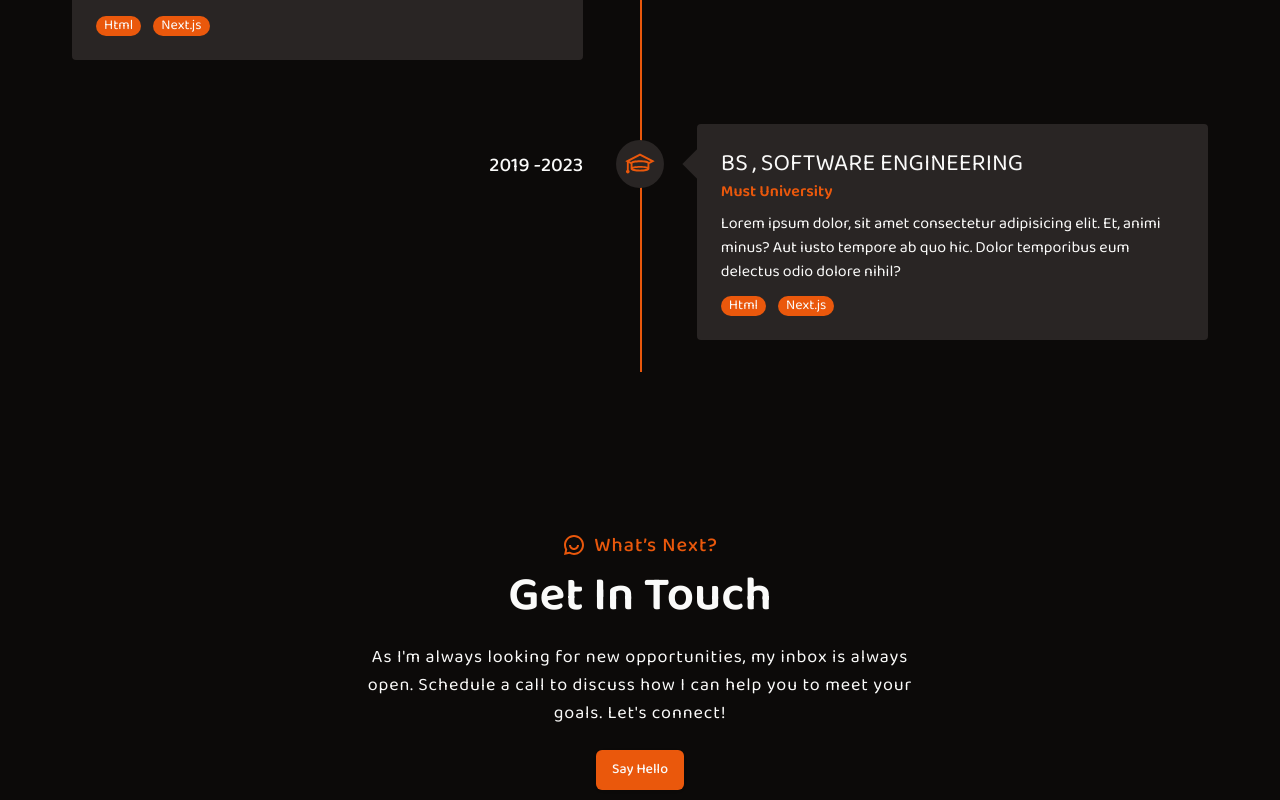
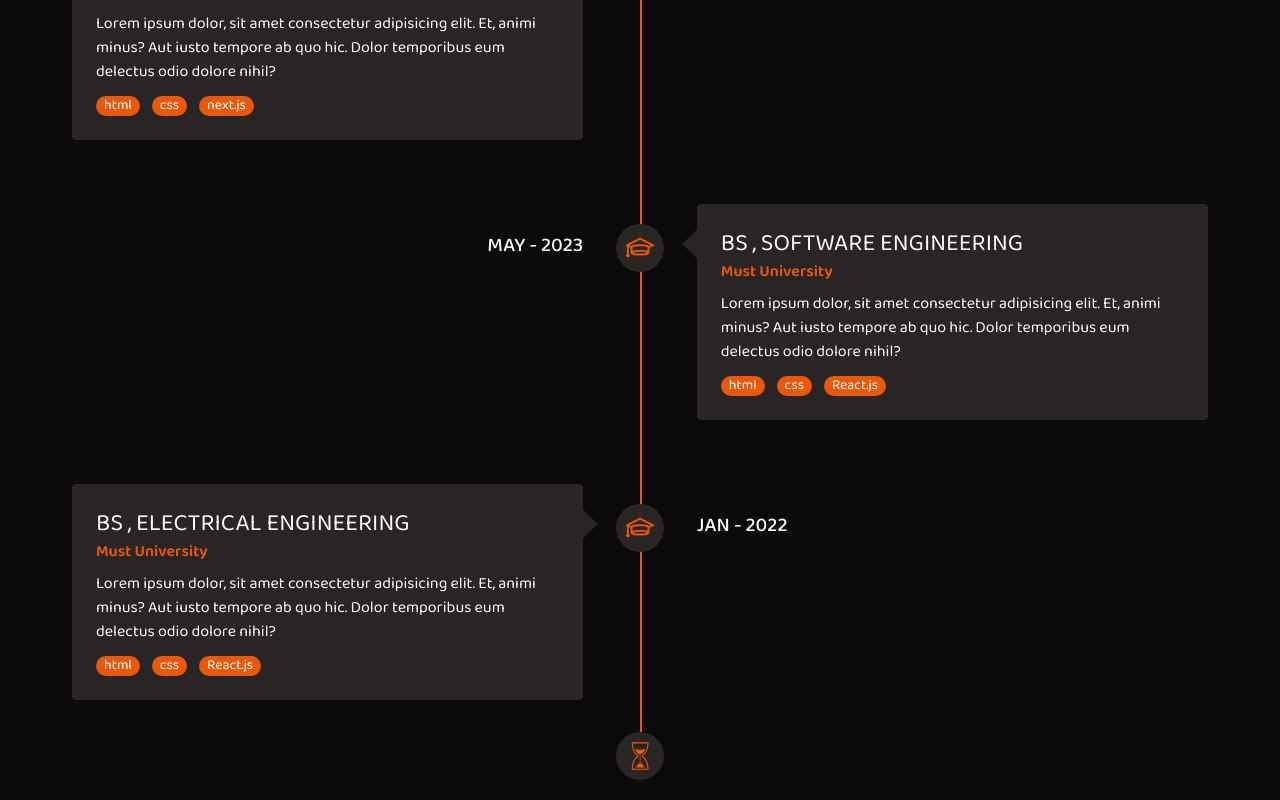
Before and after one commit to Umer-Aziz/portfolio, a Next.js app: page /about in a window 1280 px wide. Shown: the part 1760-2560 px from the top of the page. Built offline with nearby package versions, Linux system fonts and the light colour scheme.

Commit message:
added experience section

```diff
--- a/components/about/Experience.tsx
+++ b/components/about/Experience.tsx
@@ -2,72 +2,80 @@
 import React from 'react'
 import { motion } from 'framer-motion';
 import { LiaGraduationCapSolid } from "react-icons/lia";
+import { GiSandsOfTime } from "react-icons/gi";
+import { Each } from '../Each';
 
 const Experience = () => {
-
+    const experience = [
+        {
+            title: "Bs , Software engineering",
+            subtitle: "Must university",
+            description: "Lorem ipsum dolor, sit amet consectetur adipisicing elit. Et, animi minus? Aut iusto tempore ab quo hic. Dolor temporibus eum delectus odio dolore nihil?",
+            tags: ['html', 'css', 'next.js'],
+            icon: LiaGraduationCapSolid,
+            date: "2019 - 2023"
+        },
+        {
+            title: "Bs , Software engineering",
+            subtitle: "Must university",
+            description: "Lorem ipsum dolor, sit amet consectetur adipisicing elit. Et, animi minus? Aut iusto tempore ab quo hic. Dolor temporibus eum delectus odio dolore nihil?",
+            tags: ['html', 'css', 'React.js'],
+            icon: LiaGraduationCapSolid,
+            date: "May - 2023"
+        },
+        {
+            title: "Bs , Electrical Engineering",
+            subtitle: "Must university",
+            description: "Lorem ipsum dolor, sit amet consectetur adipisicing elit. Et, animi minus? Aut iusto tempore ab quo hic. Dolor temporibus eum delectus odio dolore nihil?",
+            tags: ['html', 'css', 'React.js'],
+            icon: LiaGraduationCapSolid,
+            date: "Jan - 2022"
+        },
+    ]
     return (
         <>
-    <motion.section  whileInView={{opacity:[0,1]}}
-      transition={{duration:1}}
+            <motion.section whileInView={{ opacity: [0, 1] }}
+                transition={{ duration: 1 }}
                 id='reviews' className='max-width padd-x padd-y'>
                 <div>
                     <div className='flex justify-center'>
                         <h4 className='text-4xl lg:text-5xl text-primary border-b-2 pb-1 border-primary inline-block'>Experience</h4>
                     </div>
-           <div className='relative mt-8 md:mt-16 min-h-96'>
-             <div className='absolute left-1/2 h-full w-0.5 bg-primary'></div>
+                    <div className='relative mt-8 md:mt-16 lg:mt-20 xl:mt-24'>
+                        <div className='absolute left-4 md:left-1/2 h-full w-0.5 bg-primary'></div>
+                         {/* Timeline Img  */}
+                         <div className='absolute top-full md:left-1/2 -ml-1 md:-ml-5 lg:-ml-6 w-10 h-10 lg:w-12 lg:h-12 bg-secondary rounded-full grid place-content-center'>
+                                        <GiSandsOfTime className='text-primary text-2xl lg:text-3xl' />
+                                    </div>
                         <div className='p-8 grid gap-16'>
 
+                            <Each of={experience} render={(item, index) =>
                                 <div className='relative'>
-
                                     {/* Timeline card content */}
-                      <div className='relative bg-secondary rounded p-6 w-[45%] bg-opacity-85'>
-                           <h2 className='uppercase text-2xl'>Bs , Software Engineering</h2>
-                           <h3 className='text-primary font-semibold'>Must University</h3>
-                           <p className='mt-2'>Lorem ipsum dolor, sit amet consectetur adipisicing elit. Et, animi minus? Aut iusto tempore ab quo hic. Dolor temporibus eum delectus odio dolore nihil?</p>
+                                    <div className={`relative bg-secondary rounded ml-6 md:ml-0 p-6 w-full md:w-[43%] lg:w-[44%] xl:w-[45%] bg-opacity-85 ${index % 2 === 1 &&  "md:float-right"}`}>
+                                        <h2 className='uppercase text-2xl'>{item.title}</h2>
+                                        <h3 className='text-primary font-semibold capitalize'>{item.subtitle}</h3>
+                                        <p className='mt-2'>{item.description}</p>
                                         <div className='Tag mt-3 flex items-center gap-3'>
-                             <span className='px-2 bg-primary rounded-2xl text-sm'>Html</span>
-                             <span className='px-2 bg-primary rounded-2xl text-sm'>Next.js</span>
+                                            {/* Loop through tags */}
+                                            {item.tags.map((tag:string, index:number) => (
+                                                <span key={index} className='px-2 bg-primary rounded-2xl text-sm text-white'>{tag}</span>
+                                            ))}
                                         </div>
                                         {/* shape  */}
-                           <div className='absolute top-6 -z-10 -right-2 rotate-45 bg-secondary w-8 h-8'></div>
+                                        <div className={`absolute top-6 -z-10 rotate-45 bg-secondary w-8 h-8 ${index % 2 === 1 ? "-left-2":"-left-2 md:left-auto md:-right-2"}`}></div>
                                     </div>
 
                                     {/* Timeline Img  */}
-                      <div className='absolute top-[16px] left-1/2 -ml-6 w-12 h-12 bg-secondary rounded-full grid place-content-center'>
-                        <LiaGraduationCapSolid className='text-primary text-3xl'/>
+                                    <div className='absolute top-4 -left-4 md:top-5 md:left-1/2 -ml-5 lg:-ml-6 w-10 h-10 lg:w-12 lg:h-12 bg-secondary rounded-full grid place-content-center'>
+                                        <item.icon className='text-primary text-2xl lg:text-3xl' />
                                     </div>
 
-                      <div className='absolute left-[55%] top-7'>
-                        <p className='text-xl font-medium uppercase'>2019 -2023</p>
+                                    <div className={`md:absolute md:top-7 ${index % 2 === 1 ? "mt-4 md:mt-0 md:right-[55%]":"mt-4 md:mt-0 md:left-[55%]"}`}>
+                                        <p className='text-xl font-medium uppercase'>{item.date}</p>
                                     </div>
                                 </div>
-
-
-             <div className='relative'>
-
-                {/* Timeline card content */}
-                      <div className='relative bg-secondary float-right rounded p-6 w-[45%] bg-opacity-85'>
-                           <h2 className='uppercase text-2xl'>Bs , Software Engineering</h2>
-                           <h3 className='text-primary font-semibold'>Must University</h3>
-                           <p className='mt-2'>Lorem ipsum dolor, sit amet consectetur adipisicing elit. Et, animi minus? Aut iusto tempore ab quo hic. Dolor temporibus eum delectus odio dolore nihil?</p>
-                           <div className='Tag mt-3 flex items-center gap-3'>
-                             <span className='px-2 bg-primary rounded-2xl text-sm'>Html</span>
-                             <span className='px-2 bg-primary rounded-2xl text-sm'>Next.js</span>
-                           </div>
-                           {/* shape  */}
-                           <div className='absolute top-6 -z-10 -left-2 rotate-45 bg-secondary w-8 h-8'></div>
-                      </div>
-
-                      {/* Timeline Img  */}
-                      <div className='absolute top-[16px] left-1/2 -ml-6 w-12 h-12 bg-secondary rounded-full grid place-content-center'>
-                        <LiaGraduationCapSolid className='text-primary text-3xl'/>
-                      </div>
-
-                      <div className='absolute right-[55%] top-7'>
-                        <p className='text-xl font-medium uppercase'>2019 -2023</p>
-                      </div>
-             </div>
+                            } />
 
                         </div>
                     </div>
--- a/components/about/Skills.tsx
+++ b/components/about/Skills.tsx
@@ -19,7 +19,7 @@ const Skills = () => {
     id='reviews' className='max-width padd-x padd-y'>
         <div>
             <h4 className='text-4xl lg:text-5xl text-primary border-b-2 pb-1 border-primary inline-block'>Skills</h4>
-             <div className='mt-8 md:mt-12 grid md:grid-cols-2 xl:grid-cols-3 gap-x-8 gap-y-12'>
+             <div className='mt-8 md:mt-16 lg:mt-20 xl:mt-24 grid md:grid-cols-2 xl:grid-cols-3 gap-x-8 gap-y-12'>
 
                  {/* Development  */}
                 <div>
```
Lines whose indentation alone changed are shown as unchanged.
